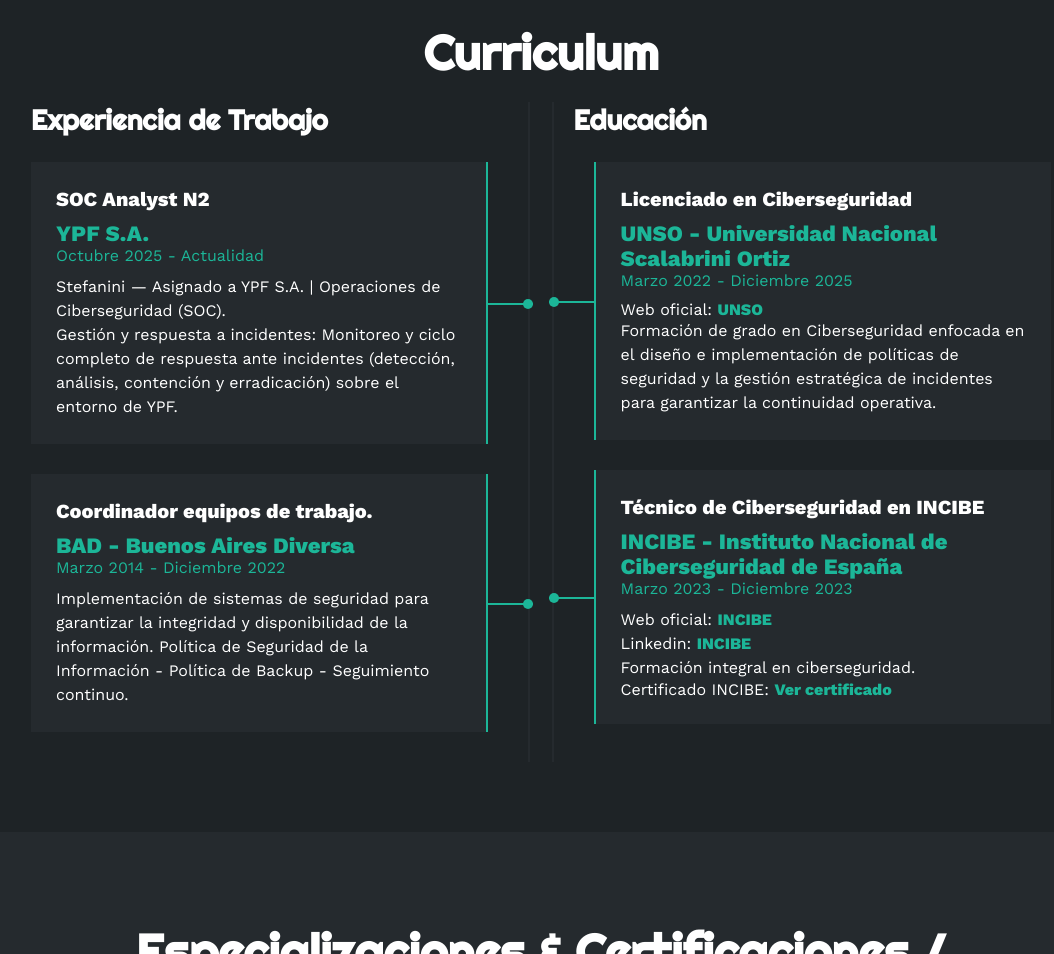
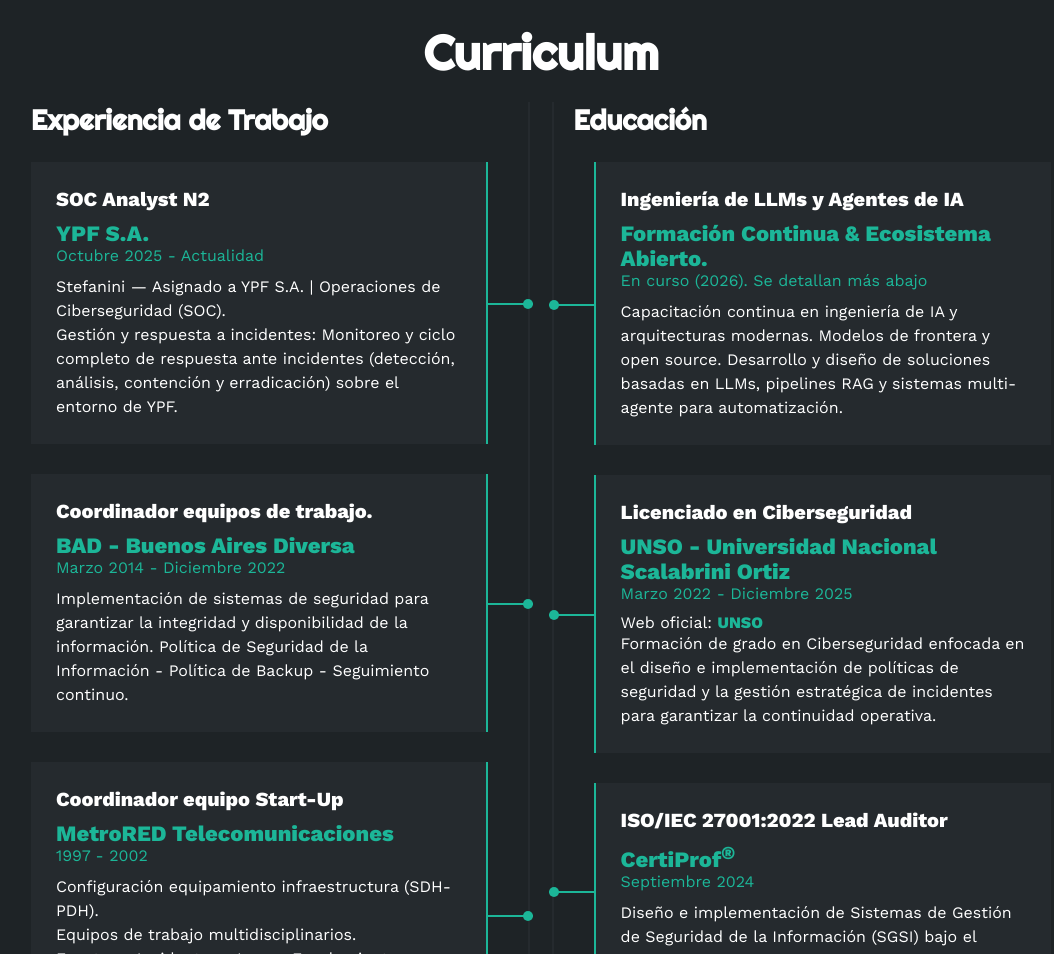
Before and after one commit to ReyMartin/reymartin.github.io, a plain HTML site: page index.html in a window 1280 px wide. Shown: the part 1846-2800 px from the top of the page, without its empty margins (99-1153 px from the left). Drawn offline with nearby package versions, Linux system fonts and the light colour scheme.

Commit message:
Actualización landig page-2

```diff
--- a/index.html
+++ b/index.html
@@ -174,11 +174,37 @@
                         <div class="circuloi"></div>
                     </div>
                 </div>
+                <!-- NUEVA EXPERIENCIA (IZQUIERDA) -->
+                <div class="item izq">
+                    <h4>Coordinador equipo Start-Up</h4>
+                    <span class="casa">MetroRED Telecomunicaciones</span>
+                    <span class="fecha">1997 - 2002</span>
+                    <p>Configuración equipamiento infraestructura (SDH-PDH).</p>
+                    <p>Equipos de trabajo multidisciplinarios.</p>
+                    <p>Eventos - Incidentes - Logs - Escalamiento dinámico.</p>
+                    <p>Monitoreo: Recolección e interpretación de alarmas.</p>
+                    <div class="conectori">
+                        <div class="circuloi"></div>
                     </div>
-
+                </div>
+            </div>
 
             <div class="col derecha">
                 <h3>Educación</h3>
+
+                <!-- 1. NUEVA CAPACITACIÓN EN IA -->
+                <div class="item der">
+                    <h4>Ingeniería de LLMs y Agentes de IA</h4>
+                    <span class="casa">Formación Continua & Ecosistema Abierto.</span>
+                    <span class="fecha">En curso (2026). Se detallan más abajo</span>
+                    </p>
+                    <p>Capacitación continua en ingeniería de IA y arquitecturas modernas. Modelos de frontera y open source. Desarrollo y diseño de soluciones basadas en LLMs, pipelines RAG y sistemas multi-agente para automatización.</p>
+                    <div class="conectord">
+                        <div class="circulod"></div>
+                    </div>
+                </div>
+
+                <!-- 2. LICENCIADO EN CIBERSEGURIDAD -->
                 <div class="item der">
                     <h4>Licenciado en Ciberseguridad</h4>
                     <span class="casa">UNSO - Universidad Nacional Scalabrini Ortiz</span>
@@ -189,6 +215,19 @@
                         <div class="circulod"></div>
                     </div>
                 </div>
+
+                <!-- 3. ISO/IEC 27001 -->
+                <div class="item der">
+                    <h4>ISO/IEC 27001:2022 Lead Auditor</h4>
+                    <span class="casa">CertiProf<sup>&reg;</sup></span>
+                    <span class="fecha">Septiembre 2024</span>
+                    <p>Diseño e implementación de Sistemas de Gestión de Seguridad de la Información (SGSI) bajo el estándar ISO/IEC 27001:2022.</p>
+                    <div class="conectord">
+                        <div class="circulod"></div>
+                    </div>
+                </div>
+
+                <!-- 4. INCIBE -->
                 <div class="item der">
                     <h4>Técnico de Ciberseguridad en INCIBE</h4>
                     <span class="casa">INCIBE - Instituto Nacional de Ciberseguridad de España</span>
@@ -203,6 +242,7 @@
                         <div class="circulod"></div>
                     </div>
                 </div>
+
             </div>
         </div>
     </div>
```
Lines whose indentation alone changed are shown as unchanged.
